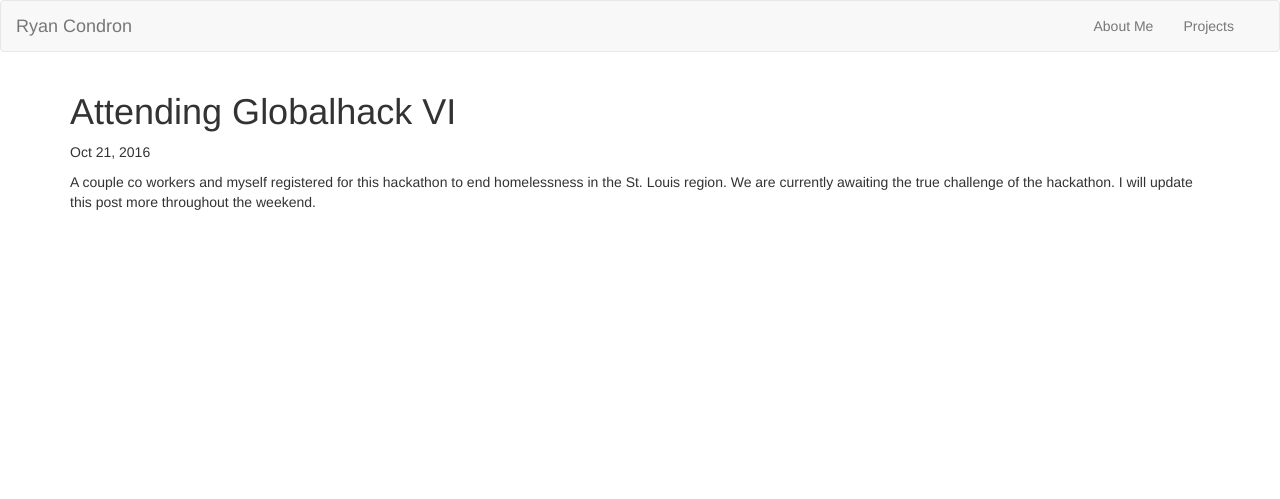
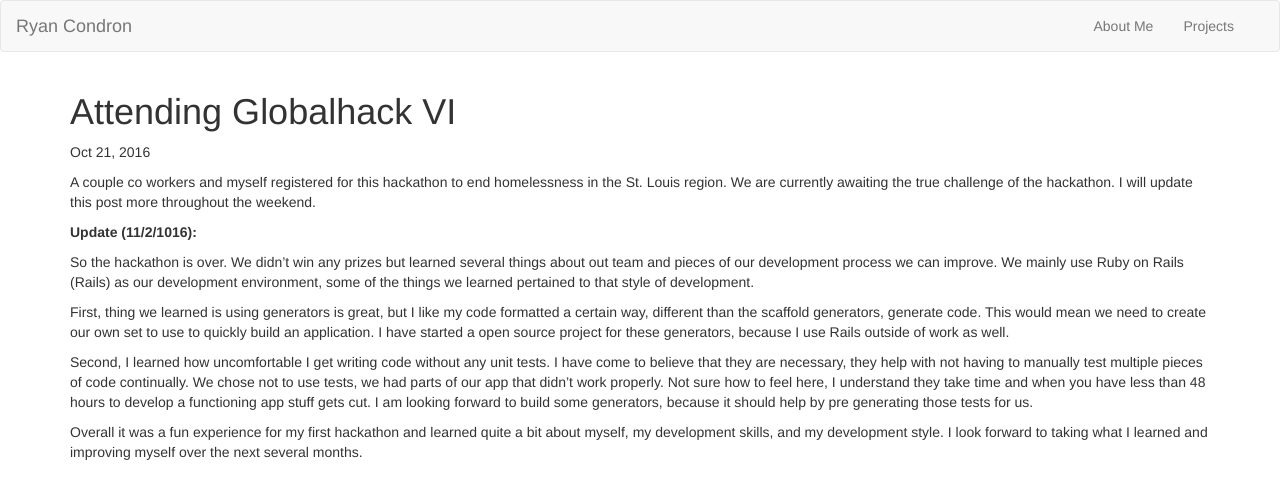
Before and after one commit to rebelweb/rebelweb.github.io, a Jekyll site: the page built from _posts/2016-09-21-attending-globalhack.markdown, in a window 1280 px wide. Shown: the top 499 px of the page. Built offline with Jekyll 4.4.1, drawn with Linux system fonts in a browser that asks for light colours.

Commit message:
updated globalhack post

```diff
--- a/_posts/2016-09-21-attending-globalhack.markdown
+++ b/_posts/2016-09-21-attending-globalhack.markdown
@@ -11,3 +11,28 @@ description: >
 A couple co workers and myself registered for this hackathon to end homelessness
 in the St. Louis region. We are currently awaiting the true challenge of the
 hackathon. I will update this post more throughout the weekend.
+
+__Update (11/2/1016):__
+
+So the hackathon is over. We didn't win any prizes but learned several things
+about out team and pieces of our development process we can improve.
+We mainly use Ruby on Rails (Rails) as our development environment, some of the
+things we learned pertained to that style of development.
+
+First, thing we learned is using generators is great, but I like my code
+formatted a certain way, different than the scaffold generators, generate code.
+This would mean we need to create our own set to use to quickly build an
+application. I have started a open source project for these generators, because
+I use Rails outside of work as well.
+
+Second, I learned how uncomfortable I get writing code without any unit tests. I
+have come to believe that they are necessary, they help with not having to
+manually test multiple pieces of code continually. We chose not to use tests,
+we had parts of our app that didn't work properly. Not sure how to feel here, I
+understand they take time and when you have less than 48 hours to develop a
+functioning app stuff gets cut. I am looking forward to build some generators,
+because it should help by pre generating those tests for us.
+
+Overall it was a fun experience for my first hackathon and learned quite a bit
+about myself, my development skills, and my development style. I look forward to
+taking what I learned and improving myself over the next several months.
```
